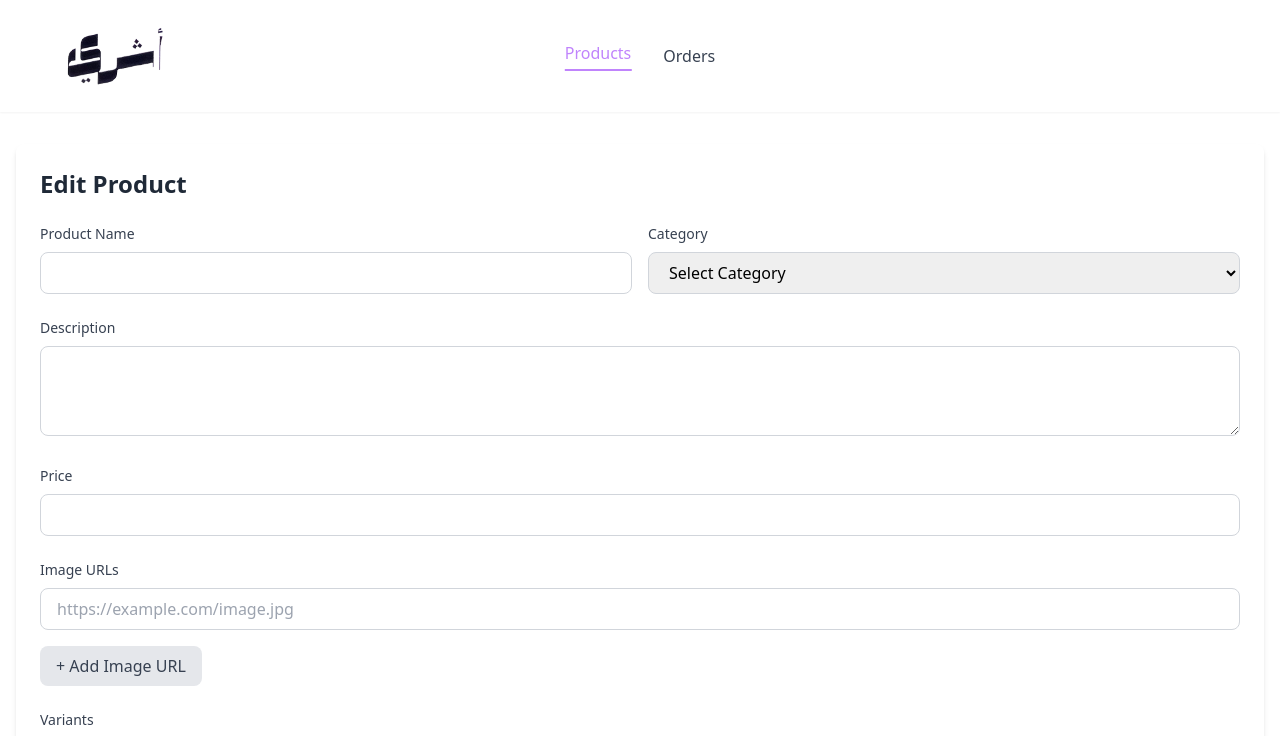
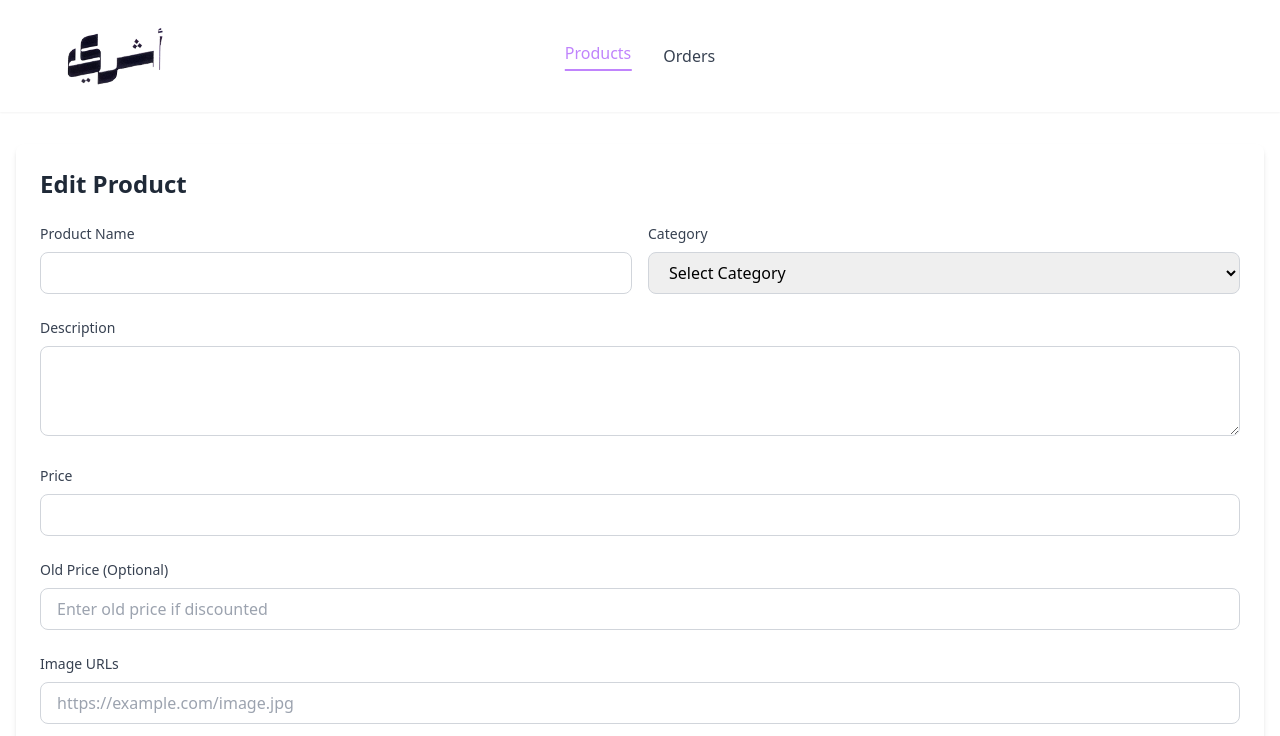
Before and after one commit to Amr3011/Ashri-Admin, a React (Vite) app: page /edit-product/1 in a window 1280 px wide. Shown: the top 736 px of the page. Built offline with nearby package versions, Linux system fonts and the light colour scheme; no server answers.

Commit message:
Add old price input field to AddProduct and EditProduct components

```diff
--- a/src/pages/AddProduct/AddProduct.tsx
+++ b/src/pages/AddProduct/AddProduct.tsx
@@ -15,6 +15,7 @@
     description: "",
     category: "",
     price: "",
+    oldPrice: "",
     imageUrls: [""],
     variants: [
       {
@@ -101,6 +102,7 @@
         description: formData.description,
         category: formData.category,
         price: Number(formData.price),
+        oldPrice: formData.oldPrice ? Number(formData.oldPrice) : undefined,
         imageUrls: formData.imageUrls.filter((url) => url.trim() !== ""),
         variants: formData.variants.map((variant) => ({
           color: variant.color,
@@ -211,6 +213,19 @@
               required
               value={formData.price}
               onChange={(e) => handleInputChange("price", e.target.value)}
+              className="w-full px-4 py-2 border border-gray-300 rounded-lg focus:ring-2 focus:ring-purple-500 focus:border-transparent"
+            />
+          </div>
+
+          <div>
+            <label className="block text-sm font-medium text-gray-700 mb-2">
+              Old Price (Optional)
+            </label>
+            <input
+              type="number"
+              value={formData.oldPrice}
+              onChange={(e) => handleInputChange("oldPrice", e.target.value)}
+              placeholder="Enter old price if discounted"
               className="w-full px-4 py-2 border border-gray-300 rounded-lg focus:ring-2 focus:ring-purple-500 focus:border-transparent"
             />
           </div>
--- a/src/pages/EditProduct/EditProduct.tsx
+++ b/src/pages/EditProduct/EditProduct.tsx
@@ -17,6 +17,7 @@
     description: "",
     category: "",
     price: "",
+    oldPrice: "",
     imageUrls: [""],
     variants: [
       {
@@ -45,6 +46,7 @@
         description: product.description,
         category: product.category,
         price: product.price.toString(),
+        oldPrice: product.oldPrice ? product.oldPrice.toString() : "",
         imageUrls: product.images.length > 0 ? product.images : [""],
         variants: product.variants.map((variant: any) => ({
           color: variant.color,
@@ -139,6 +141,7 @@
         description: formData.description,
         category: formData.category,
         price: Number(formData.price),
+        oldPrice: formData.oldPrice ? Number(formData.oldPrice) : undefined,
         imageUrls: formData.imageUrls.filter((url) => url.trim() !== ""),
         variants: formData.variants.map((variant) => ({
           color: variant.color,
@@ -257,6 +260,19 @@
               required
               value={formData.price}
               onChange={(e) => handleInputChange("price", e.target.value)}
+              className="w-full px-4 py-2 border border-gray-300 rounded-lg focus:ring-2 focus:ring-purple-500 focus:border-transparent"
+            />
+          </div>
+
+          <div>
+            <label className="block text-sm font-medium text-gray-700 mb-2">
+              Old Price (Optional)
+            </label>
+            <input
+              type="number"
+              value={formData.oldPrice}
+              onChange={(e) => handleInputChange("oldPrice", e.target.value)}
+              placeholder="Enter old price if discounted"
               className="w-full px-4 py-2 border border-gray-300 rounded-lg focus:ring-2 focus:ring-purple-500 focus:border-transparent"
             />
           </div>
```
